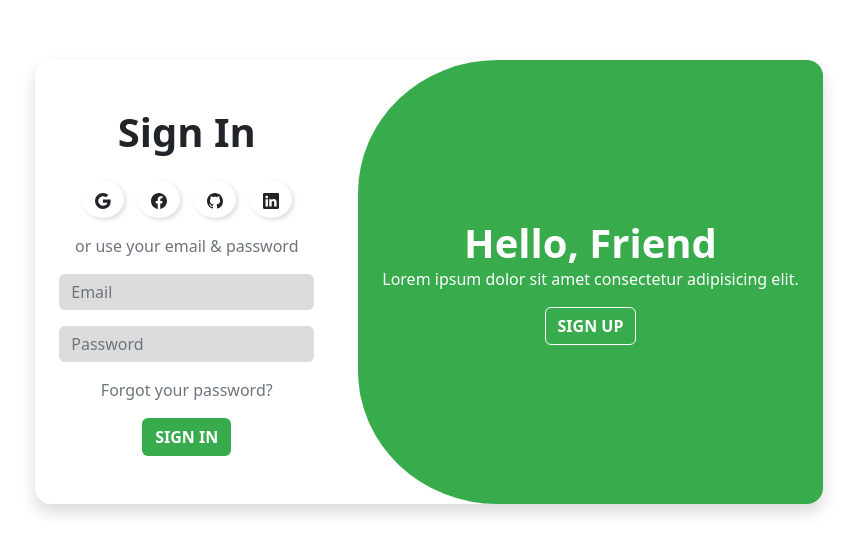
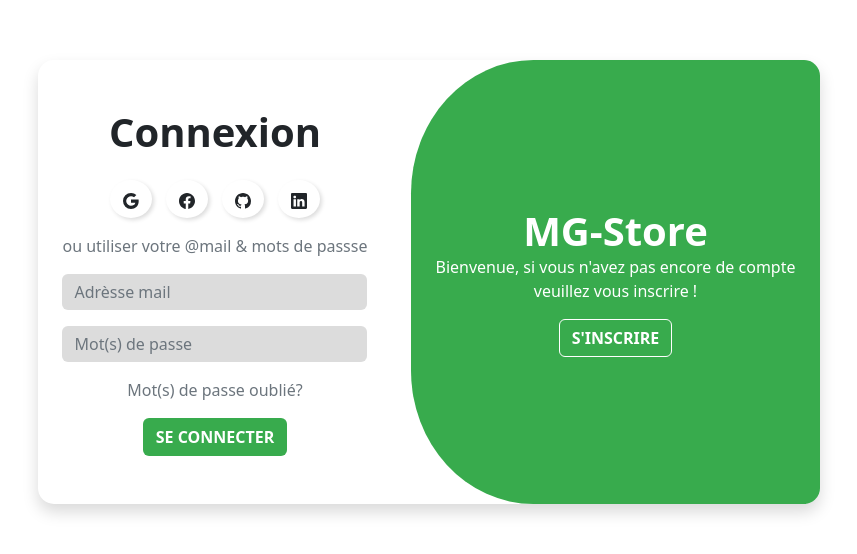
Before and after one commit to Princee04/Mg-Store, a React (Vite) app: page / in a window 1280 px wide. Shown: the part 118-672 px from the top of the page, without its empty margins (211-1068 px from the left). Built offline with nearby package versions, Linux system fonts and the light colour scheme.

Commit message:
Modification en francais

```diff
--- a/src/App.jsx
+++ b/src/App.jsx
@@ -3,17 +3,15 @@ import "bootstrap/dist/css/bootstrap.min.css";
 import "./App.css";
 import SignUp from "./components/Forms/SignUp/SignUp";
 import SignIn from "./components/Forms/SignIn/SignIn";
-import { BrowserRouter, Route, Routes } from "react-router-dom";
+import { Route, Routes } from "react-router-dom";
 
 const App = () => {
   return (
     <div className="container w-auto">
-      <BrowserRouter>
-        <Routes>
-          <Route path="/" Component={SignIn} />
-          <Route path="/signup" Component={SignUp} />
-        </Routes>
-      </BrowserRouter>
+      <Routes>
+        <Route path="/" Component={SignIn} />
+        <Route path="/signup" Component={SignUp} />
+      </Routes>
     </div>
   );
 };
--- a/src/components/Forms/SignIn/SignIn.jsx
+++ b/src/components/Forms/SignIn/SignIn.jsx
@@ -10,18 +10,23 @@ const SignIn = () => {
   return (
     <div className={`${signIn} rounded-4 shadow`}>
       <div className={`${left} px-4 py-5`}>
-        <Title size={"6"} text={"Sign In"} />
+        <Title size={"6"} text={"Connexion"} />
         <SocialNetworks />
-        <div className="text-secondary mb-3">or use your email & password</div>
+        <div className="text-secondary mb-3">
+          ou utiliser votre @mail & mots de passse
+        </div>
         <SignInForm />
       </div>
 
       <div className={`${right} px-4 py-5 text-white rounded-4`}>
-        <Title size={"6"} text={"Hello, Friend"} />
-        <p>Lorem ipsum dolor sit amet consectetur adipisicing elit.</p>
+        <Title size={"6"} text={"MG-Store"} />
+        <p>
+          Bienvenue, si vous n'avez pas encore de compte <br /> veuillez vous
+          inscrire !
+        </p>
 
         <Link to={"/signup"} className={`${link} btn`}>
-          SIGN UP
+          S'INSCRIRE
         </Link>
       </div>
     </div>
--- a/src/components/Forms/SignIn/SignIn.module.css
+++ b/src/components/Forms/SignIn/SignIn.module.css
@@ -38,6 +38,10 @@
   border-end-start-radius: 30% !important;
 }
 
+.right p {
+  text-align: center;
+}
+
 .link {
   text-decoration: none;
   border-color: #fff !important;
--- a/src/components/Forms/SignIn/SignInForm/SignInForm.jsx
+++ b/src/components/Forms/SignIn/SignInForm/SignInForm.jsx
@@ -8,18 +8,18 @@ const SignInForm = () => {
         <input
           type="email"
           className="form-control border-0 shadow-none"
-          placeholder="Email"
+          placeholder="Adrèsse mail"
         />
       </div>
       <div>
         <input
           type="password"
           className="form-control border-0 shadow-none"
-          placeholder="Password"
+          placeholder="Mot(s) de passe"
         />
       </div>
-      <div className="text-secondary my-3">Forgot your password?</div>
-      <Button>SIGN IN</Button>
+      <div className="text-secondary my-3">Mot(s) de passe oublié?</div>
+      <Button type={"submit"}>SE CONNECTER</Button>
     </form>
   );
 };
--- a/src/components/Forms/SignUp/SignUp.jsx
+++ b/src/components/Forms/SignUp/SignUp.jsx
@@ -10,17 +10,21 @@ const SignUp = () => {
   return (
     <div className={`${signUp} rounded-4 shadow`}>
       <div className={`${left} rounded-4 text-white px-4 py-5`}>
-        <Title size={"6"} text={"Hello, Friend"} />
-        <p>Lorem ipsum dolor sit amet consectetur adipisicing elit.</p>
+        <Title size={"6"} text={"MG-Store"} />
+        <p>
+          Si vous avez déjà un compte, vous pouvez <br /> vous connectez
+        </p>
         <Link to={"/"} className={`btn ${link}`}>
-          SIGN IN
+          SE CONNECTER
         </Link>
       </div>
 
       <div className={`${right} px-4 py-5 rounded-4`}>
-        <Title size={"6"} text={"Sign Up"} />
+        <Title size={"6"} text={"Inscription"} />
         <SocialNetworks />
-        <div className="text-secondary my-3">or use your email & password</div>
+        <div className="text-secondary my-3">
+          ou utiliser votre @mail & mots de passse
+        </div>
         <SignUpForm />
       </div>
     </div>
--- a/src/components/Forms/SignUp/SignUp.module.css
+++ b/src/components/Forms/SignUp/SignUp.module.css
@@ -18,6 +18,10 @@
   background-color: var(--btn-color);
   border-end-end-radius: 30% !important;
   border-start-end-radius: 30% !important;
+}
+
+.left p {
+  text-align: center;
 }
 
 .link {
--- a/src/components/Forms/SignUp/SignUpForm/SignUpForm.jsx
+++ b/src/components/Forms/SignUp/SignUpForm/SignUpForm.jsx
@@ -8,24 +8,24 @@ const SignUpForm = () => {
         <input
           type="text"
           className="form-control border-0 shadow-none"
-          placeholder="Name"
+          placeholder="Nom d'utilisateur"
         />
       </div>
       <div className="mb-3">
         <input
           type="email"
           className="form-control border-0 shadow-none"
-          placeholder="Email"
+          placeholder="Adrèsse mail"
         />
       </div>
       <div className="mb-3">
         <input
           type="password"
           className="form-control border-0 shadow-none"
-          placeholder="Password"
+          placeholder="Mot(s) de passe"
         />
       </div>
-      <Button>SIGN UP</Button>
+      <Button type={"submit"}>S'INSCRIRE</Button>
     </form>
   );
 };
--- a/src/main.jsx
+++ b/src/main.jsx
@@ -1,9 +1,12 @@
 import React from "react";
 import ReactDOM from "react-dom/client";
 import App from "./App.jsx";
+import { BrowserRouter } from "react-router-dom";
 
 ReactDOM.createRoot(document.getElementById("root")).render(
   <React.StrictMode>
-    <App />
+    <BrowserRouter>
+      <App />
+    </BrowserRouter>
   </React.StrictMode>
 );
```
